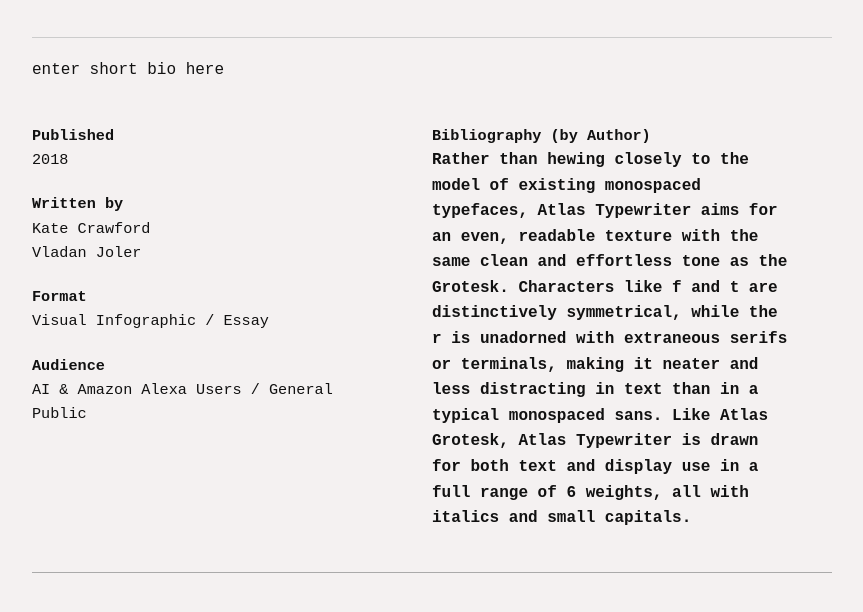
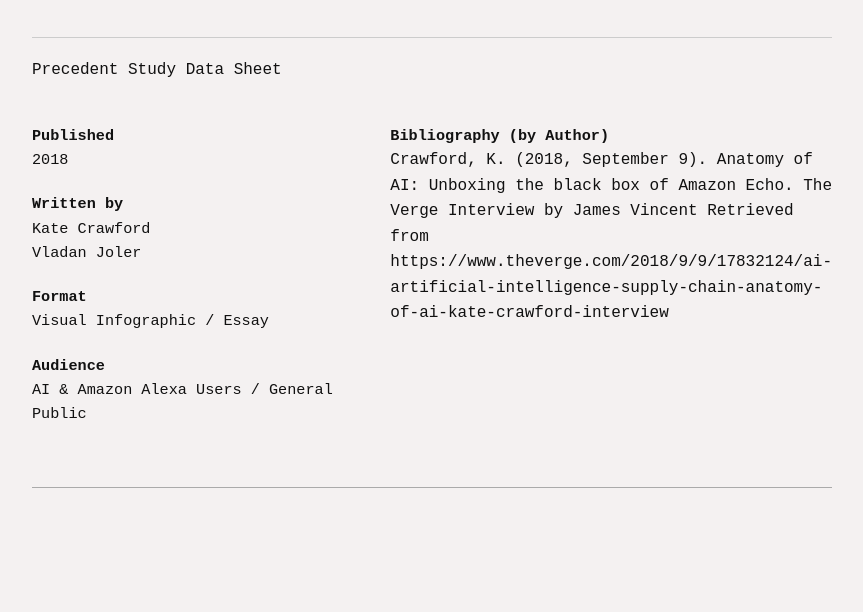
Before and after one commit to alinetheo95/methods-precedent-study, a plain HTML site: page index.html in a window 1280 px wide. Shown: the part 148-760 px from the top of the page, without its empty margins (208-1071 px from the left). Drawn offline with Linux system fonts and the light colour scheme; a script that the page names is missing.

Commit message:
bibliography

```diff
--- a/index.html
+++ b/index.html
@@ -14,7 +14,7 @@
 
     <section class="intro-text">
       <p>
-        enter short bio here
+        Precedent Study Data Sheet
       </p>
     </section>
 
@@ -26,12 +26,10 @@
         <p><strong>Audience</strong><br>AI & Amazon Alexa Users / General Public</p>
       </div>
       <div class="right-column">
-        <p><strong>Bibliography (by Author)</p>
-          Rather than hewing closely to the model of existing monospaced typefaces, Atlas Typewriter aims for an even,
-          readable texture with the same clean and effortless tone as the Grotesk. Characters like f and t are
-          distinctively symmetrical, while the r is unadorned with extraneous serifs or terminals, making it neater and
-          less distracting in text than in a typical monospaced sans. Like Atlas Grotesk, Atlas Typewriter is drawn for
-          both text and display use in a full range of 6 weights, all with italics and small capitals.
+        <p><strong>Bibliography (by Author)</strong></p>
+          Crawford, K. (2018, September 9). Anatomy of AI: Unboxing the black box of Amazon Echo.
+          The Verge Interview by James Vincent
+          Retrieved from https://www.theverge.com/2018/9/9/17832124/ai-artificial-intelligence-supply-chain-anatomy-of-ai-kate-crawford-interview
         </p>
       </div>
     </section>
```
